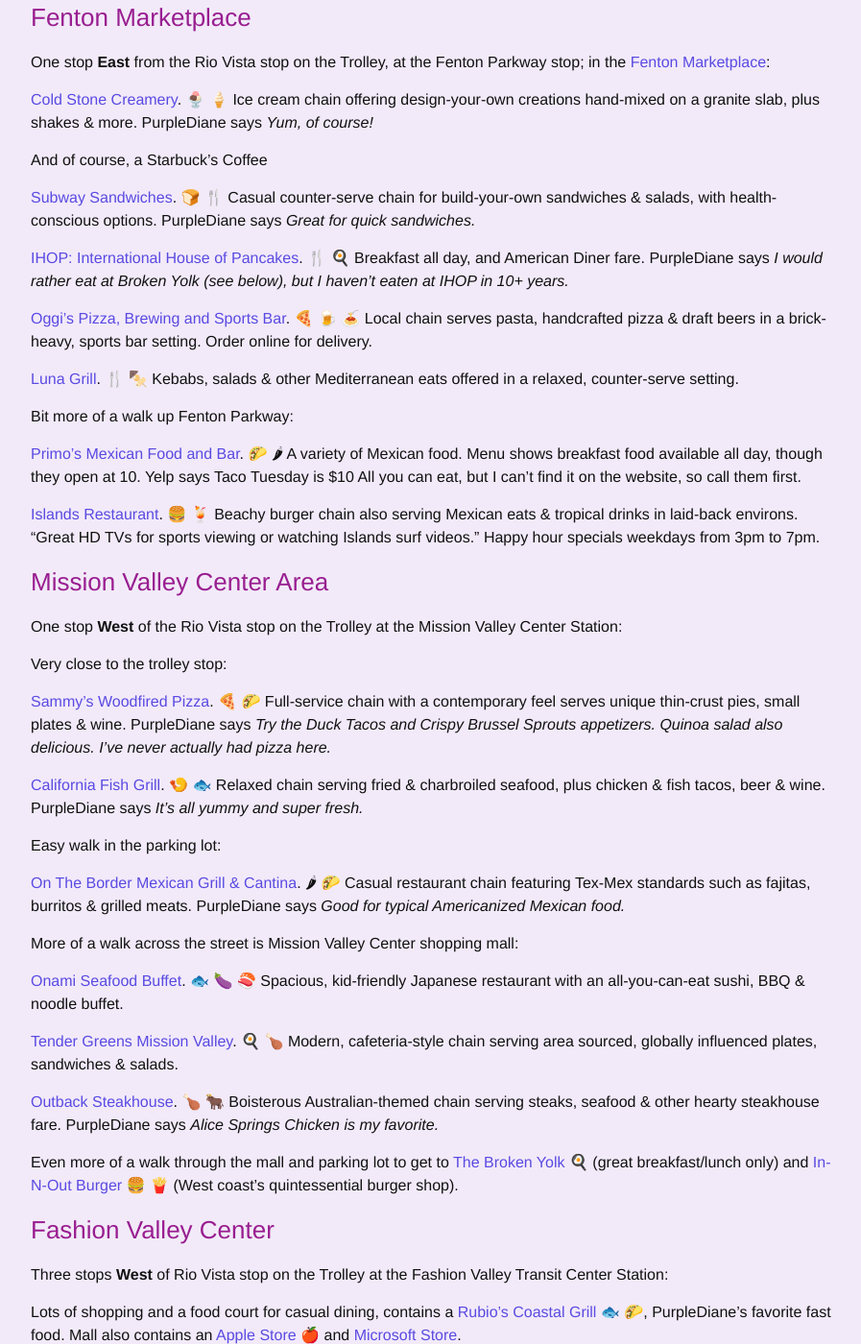
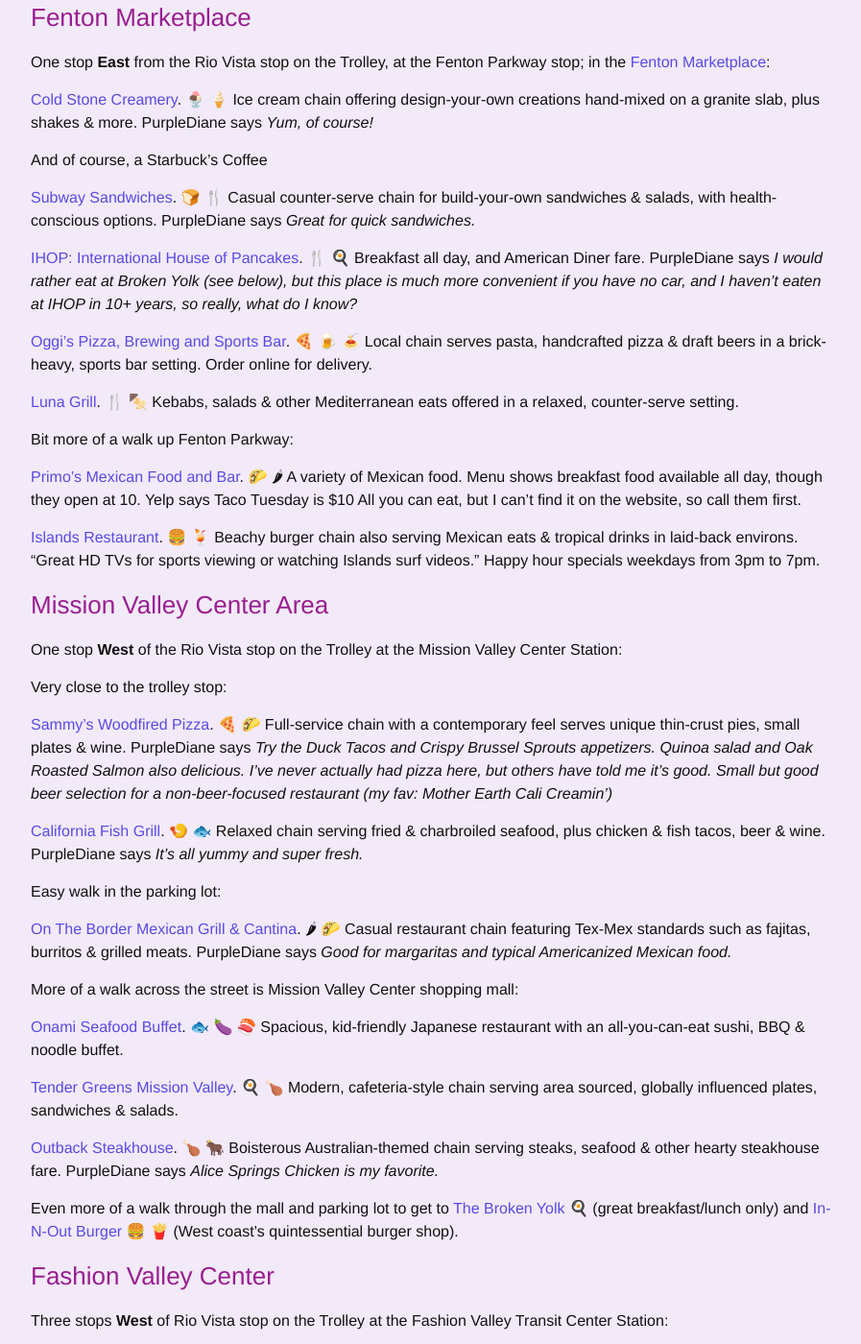
Before and after one commit to purplediane/purplediane.github.io, a Jekyll site: the page built from _posts/2018-09-25-djangocon_eats.md, in a window 1280 px wide and 1400 px high, scrolled down 435 px. Shown: the whole window at 96% size, without its empty margins (188-1085 px from the left). Built offline with Jekyll 4.4.1, drawn with Linux system fonts in a browser that asks for light colours; some of the changed text lies outside the part shown.

Commit message:
Update Django Eats

```diff
--- a/_posts/2018-09-25-djangocon_eats.md
+++ b/_posts/2018-09-25-djangocon_eats.md
@@ -23,7 +23,7 @@
 
 [Subway Sandwiches][subway]. 🍞 🍴 Casual counter-serve chain for build-your-own sandwiches & salads, with health-conscious options. PurpleDiane says *Great for quick sandwiches.*
 
-[IHOP: International House of Pancakes][ihop]. 🍴 🍳 Breakfast all day, and American Diner fare. PurpleDiane says *I would rather eat at Broken Yolk (see below), but I haven't eaten at IHOP in 10+ years.*
+[IHOP: International House of Pancakes][ihop]. 🍴 🍳 Breakfast all day, and American Diner fare. PurpleDiane says *I would rather eat at Broken Yolk (see below), but this place is much more convenient if you have no car, and I haven't eaten at IHOP in 10+ years, so really, what do I know?*
 
 [Oggi's Pizza, Brewing and Sports Bar][oggis]. 🍕 🍺 🍝 Local chain serves pasta, handcrafted pizza & draft beers in a brick-heavy, sports bar setting. Order online for delivery.
 
@@ -41,13 +41,13 @@
 
 Very close to the trolley stop:
 
-[Sammy's Woodfired Pizza][sammys]. 🍕 🌮 Full-service chain with a contemporary feel serves unique thin-crust pies, small plates & wine. PurpleDiane says *Try the Duck Tacos and Crispy Brussel Sprouts appetizers. Quinoa salad also delicious. I've never actually had pizza here.*
+[Sammy's Woodfired Pizza][sammys]. 🍕 🌮 Full-service chain with a contemporary feel serves unique thin-crust pies, small plates & wine. PurpleDiane says *Try the Duck Tacos and Crispy Brussel Sprouts appetizers. Quinoa salad and Oak Roasted Salmon also delicious. I've never actually had pizza here, but others have told me it's good. Small but good beer selection for a non-beer-focused restaurant (my fav: Mother Earth Cali Creamin')*
 
 [California Fish Grill][fishgrill]. 🍤 🐟 Relaxed chain serving fried & charbroiled seafood, plus chicken & fish tacos, beer & wine. PurpleDiane says *It's all yummy and super fresh.*
 
 Easy walk in the parking lot:
 
-[On The Border Mexican Grill & Cantina][border]. 🌶 🌮 Casual restaurant chain featuring Tex-Mex standards such as fajitas, burritos & grilled meats. PurpleDiane says *Good for typical Americanized Mexican food.*
+[On The Border Mexican Grill & Cantina][border]. 🌶 🌮 Casual restaurant chain featuring Tex-Mex standards such as fajitas, burritos & grilled meats. PurpleDiane says *Good for margaritas and typical Americanized Mexican food.*
 
 More of a walk across the street is Mission Valley Center shopping mall:
 
@@ -115,7 +115,7 @@
 
 Other Chinese/Asian restaurants in Kearney Mesa:
 
-[Kura Revolving Sushi Bar][kura] 🐟 🍣 This place is very fun, but there is usually a long line, so put your name on their list online.
+[Kura Revolving Sushi Bar][kura] 🐟 🍣 This place is very fun, but there is usually a long line, so put your name on their list online. PurpleDiane says *Some of the best sushi around!*
 
 [Dumpling Inn][dumpling] 🏮 🍴 PurpleDiane's favorite place to have Chinese dumplings.
 Potstickers, Pork and Chive dumplings and Xiao Long Bao are fantastic.
@@ -139,6 +139,14 @@
 More expensive than most, but food, location and service are tops.
 It's next to the [USS Midway aircraft carrier][midway] and the excellent [Maritime Museum][maritime].
 PurpleDiane says *Go for the Happy Hour 3 - 6 PM*
+
+Here is a [Twitter thread from Trey Hunner][trey] about Mexican food and Donuts.
+(Carne Asada is grilled marinated steak.)
+
+[![twitter]({{ site.baseurl }}/assets/images/Twitter_food.png)](https://twitter.com/treyhunner/status/1049735008506798080)
+
+It's pretty hard to find bad Mexican food in San Diego, though I'm sure it exists.
+I like to think of Carne Asada Fries as a Mexican version of [Poutine][poutine]. 😃 😄 😂
 
 Also, my friend [Anna][ossanna] wrote a [blog post][annablog] about what she likes about San Diego.
 I'm not sure I agree with her comment that we have a "decent public transit system" - I don't think it's very good at all, but I live in the 'burbs where it's pretty much impossible to live without a car.
@@ -170,7 +178,6 @@
 [fiesta]: https://www.fiestadereyes.com/
 [fishgrill]: https://www.cafishgrill.com/
 [greens]: https://www.tendergreens.com/locations/mission-valley
-
 [ihop]: https://restaurants.ihop.com/ca/san-diego/829/
 [innout]: http://locations.in-n-out.com/128
 [islands]: https://www.islandsrestaurants.com/locations/mission-valley
```
Also changed, not shown: other parts of _posts/2018-09-25-djangocon_eats.md (+2 -1 lines), assets/images/Twitter_food.png (added).
